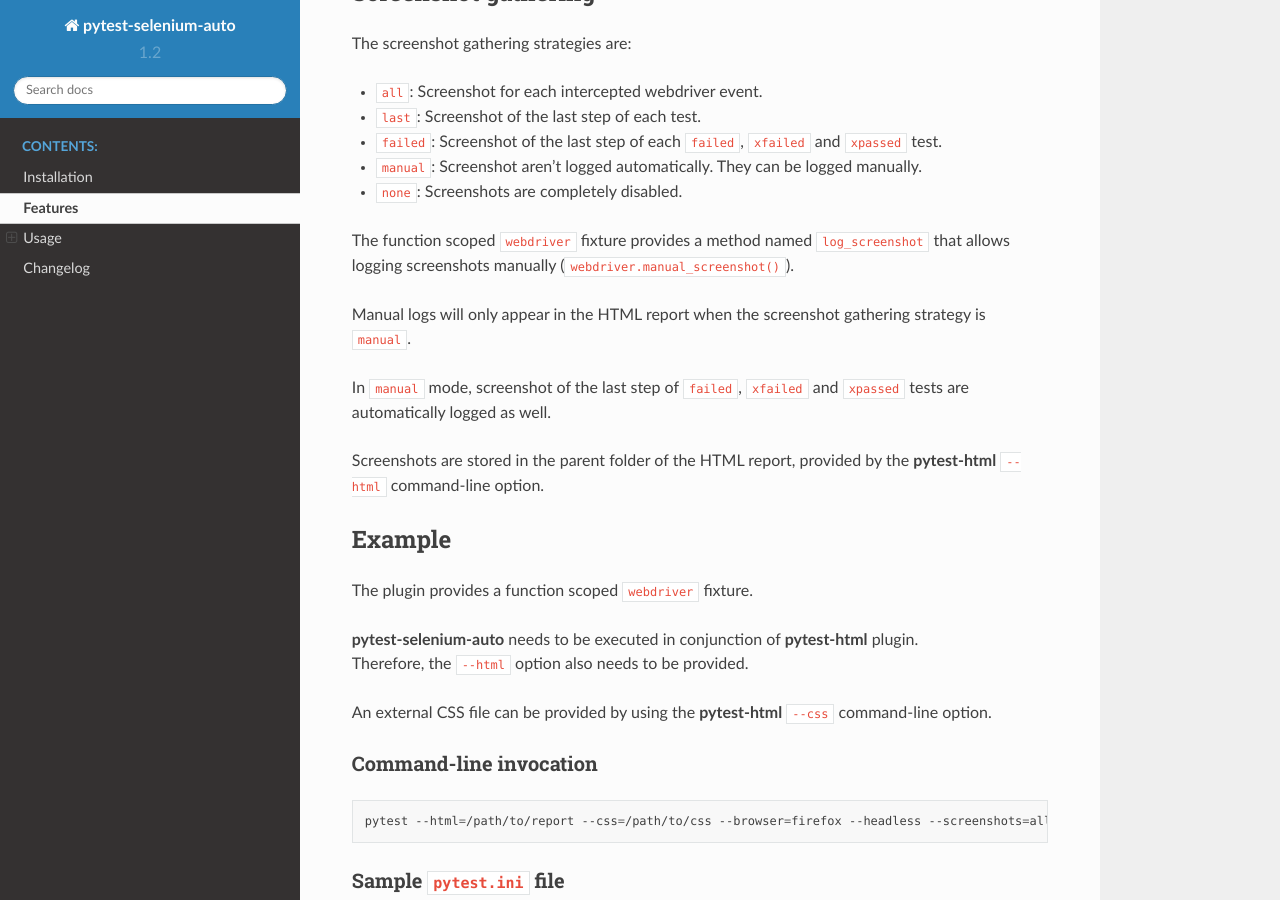
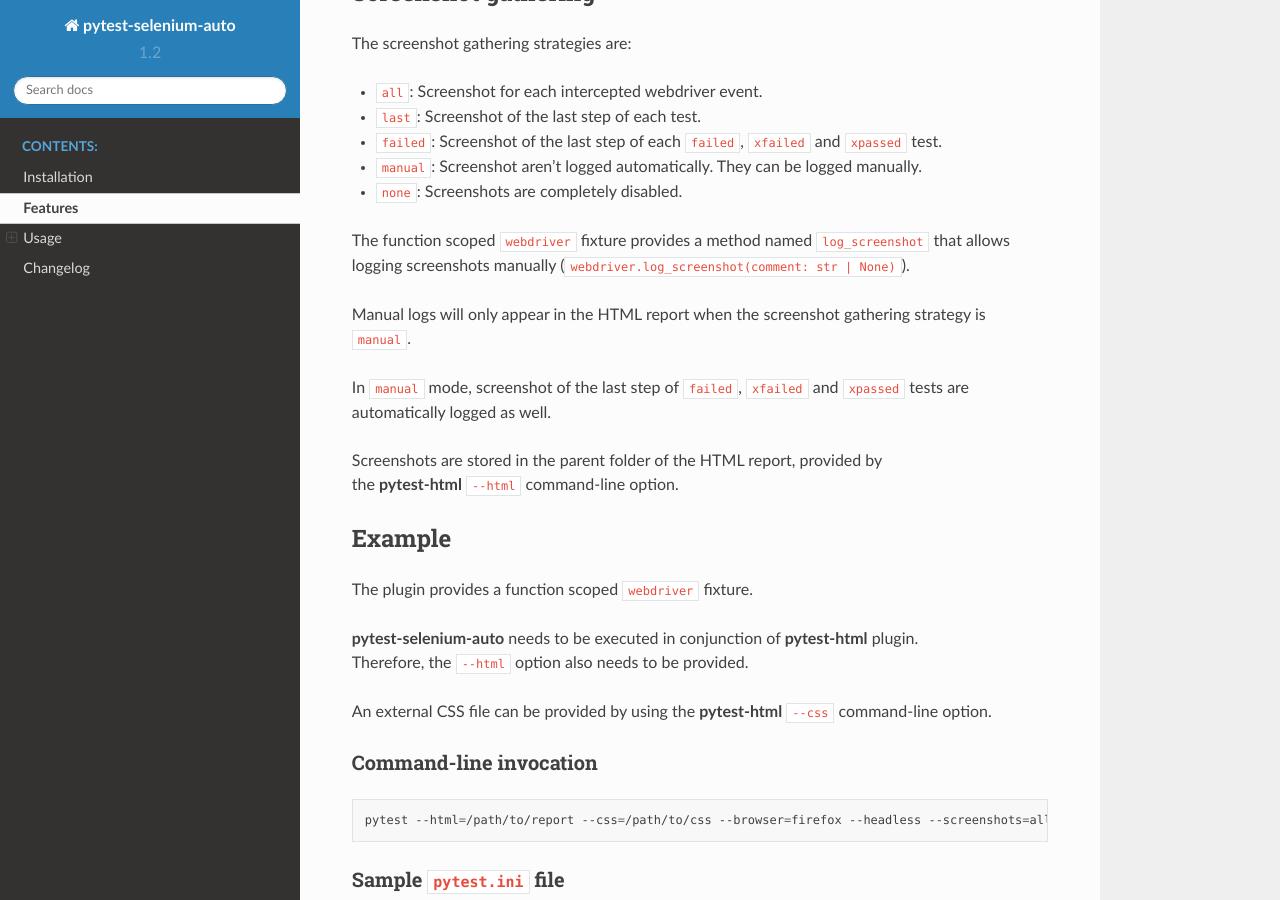
Before and after one commit to harmin-parra/pytest-selenium-auto, a Sphinx documentation site: the page built from docs/user_guide.rst, in a window 1280 px wide and 900 px high, scrolled down 3365 px. Built offline with Sphinx 7.4.7 and the Read the Docs theme 2.0.0, drawn with Linux system fonts in a browser that asks for light colours.

Commit message:
update doc

```diff
--- a/docs/user_guide.rst
+++ b/docs/user_guide.rst
@@ -172,13 +172,14 @@
 
 * ``none``:   Screenshots are completely disabled.
 
-The function scoped ``webdriver`` fixture provides a method named ``log_screenshot`` that allows logging screenshots manually (``webdriver.manual_screenshot()``).
+The function scoped ``webdriver`` fixture provides a method named ``log_screenshot`` that allows logging screenshots manually (``webdriver.log_screenshot(comment: str | None)``).
 
 Manual logs will only appear in the HTML report when the screenshot gathering strategy is ``manual``.
 
 In ``manual`` mode, screenshot of the last step of ``failed``, ``xfailed`` and ``xpassed`` tests are automatically logged as well.
 
-Screenshots are stored in the parent folder of the HTML report, provided by the **pytest-html** ``--html`` command-line option.
+| Screenshots are stored in the parent folder of the HTML report, provided by
+| the **pytest-html** ``--html`` command-line option.
 
 Example
 =======
@@ -580,5 +581,6 @@
 
 .. image:: example1.png
 
+----
 
 .. image:: example2.png
```
